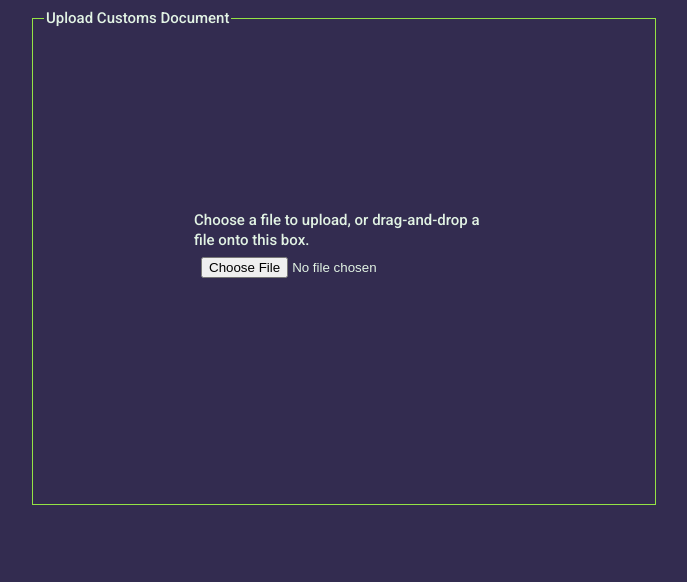
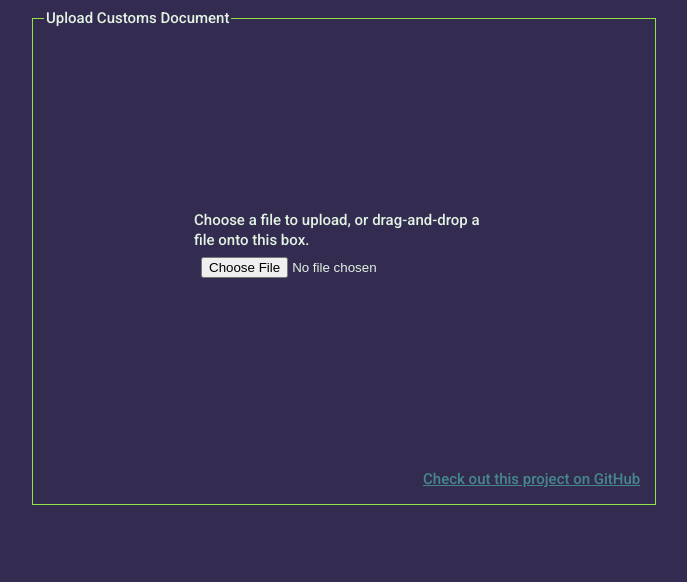
Before and after one commit to daustin391/customs-document-uploader, a Django app: page / in a window 1280 px wide. Shown: the top 582 px of the page, without its empty margins (296-983 px from the left). Run offline with Django 4.2, Linux system fonts and the light colour scheme.

Commit message:
add link to repo

```diff
--- a/upload_app/static/upload_app/style.css
+++ b/upload_app/static/upload_app/style.css
@@ -62,6 +62,13 @@ form {
   grid-template-columns: auto auto;
 }
 
+.github {
+  position: absolute;
+  right: 0;
+  bottom: 0;
+  margin: 1rem;
+}
+
 input {
   display: inline-block;
   margin: 7px;
--- a/upload_app/templates/upload_app/base.html
+++ b/upload_app/templates/upload_app/base.html
@@ -29,6 +29,7 @@
       <fieldset id="dropbox">
         {% block content %}
         {% endblock %}
+        <a class="github" href="https://github.com/daustin391/customs-document-uploader">Check out this project on GitHub</a>
       </fieldset>
     </div>
     <script src="{% static 'upload_app/main.js' %}"></script>
```
